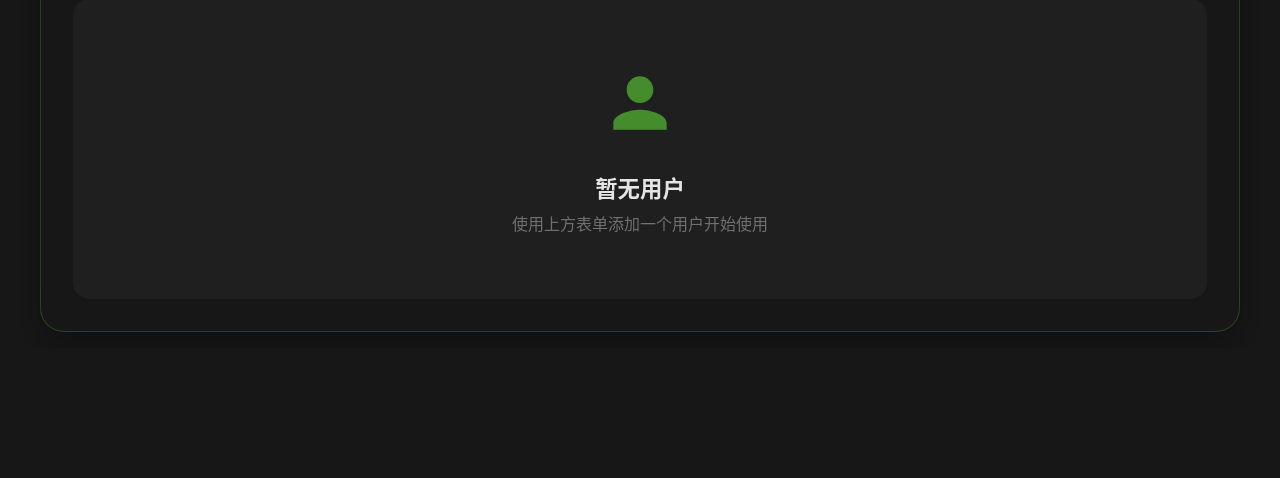
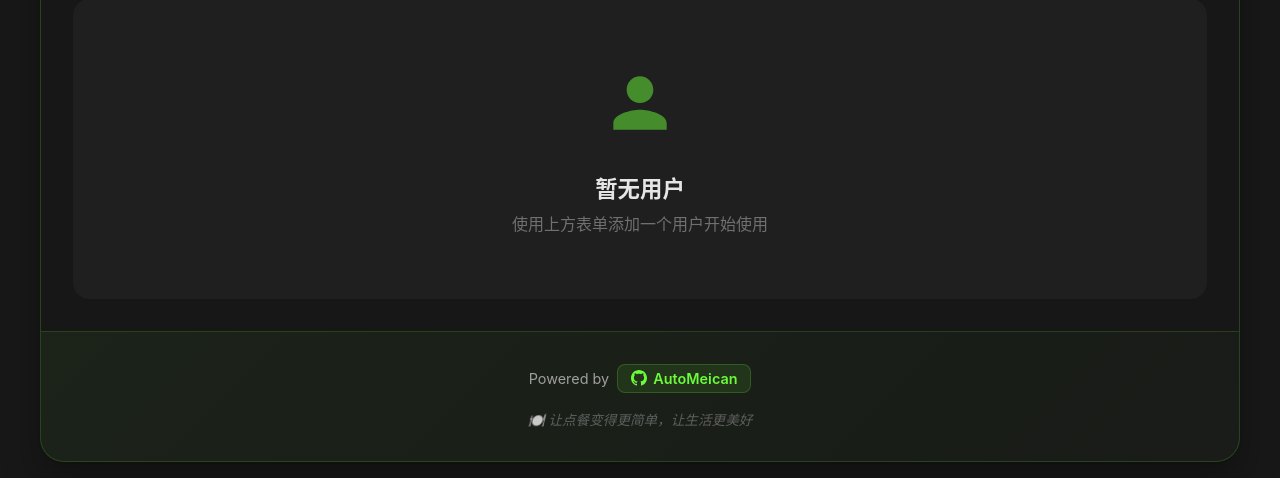
Before and after one commit to ZaneL1u/AutoMeican, a Django app: page / in a window 1280 px wide. Shown: the part 926-1404 px from the top of the page. Before the commit the page ends 1258 px from the top, so only its background shows below. Run offline with Django 5.2, Linux system fonts and the light colour scheme.

Commit message:
feat: 用户页面添加页脚样式和内容

```diff
--- a/meican/templates/users.html
+++ b/meican/templates/users.html
@@ -698,6 +698,83 @@
           transform: rotate(360deg);
         }
       }
+
+      /* 页脚样式 */
+      .footer {
+        background: linear-gradient(
+          135deg,
+          rgba(108, 250, 59, 0.05) 0%,
+          rgba(108, 250, 59, 0.02) 100%
+        );
+        border-top: 1px solid rgba(108, 250, 59, 0.15);
+        padding: 2rem;
+        text-align: center;
+        margin-top: auto;
+      }
+
+      .powered-by {
+        display: flex;
+        align-items: center;
+        justify-content: center;
+        gap: 0.5rem;
+        margin-bottom: 1rem;
+        font-size: 0.9rem;
+        color: #a0a0a0;
+      }
+
+      .automeican-link {
+        display: flex;
+        align-items: center;
+        gap: 0.4rem;
+        color: #6cfa3b;
+        text-decoration: none;
+        font-weight: 600;
+        transition: all 0.3s cubic-bezier(0.4, 0, 0.2, 1);
+        padding: 0.3rem 0.8rem;
+        border-radius: 8px;
+        background: rgba(108, 250, 59, 0.1);
+        border: 1px solid rgba(108, 250, 59, 0.2);
+      }
+
+      .automeican-link:hover {
+        color: #5ce830;
+        background: rgba(108, 250, 59, 0.15);
+        border-color: rgba(108, 250, 59, 0.3);
+        transform: translateY(-1px);
+        box-shadow: 0 4px 12px rgba(108, 250, 59, 0.2);
+      }
+
+      .github-icon {
+        width: 16px;
+        height: 16px;
+        transition: transform 0.3s ease;
+      }
+
+      .automeican-link:hover .github-icon {
+        transform: scale(1.1);
+      }
+
+      .footer-text {
+        font-size: 0.85rem;
+        color: #707070;
+        font-style: italic;
+        opacity: 0.8;
+      }
+
+      /* 响应式设计 */
+      @media (max-width: 768px) {
+        .footer {
+          padding: 1.5rem 1rem;
+        }
+
+        .powered-by {
+          font-size: 0.8rem;
+        }
+
+        .footer-text {
+          font-size: 0.75rem;
+        }
+      }
     </style>
     <script>
       // 倒计时功能
@@ -998,6 +1075,26 @@
           {% endif %}
         </div>
       </div>
+
+      <!-- Powered by AutoMeican 页脚 -->
+      <div class="footer">
+        <div class="powered-by">
+          <span>Powered by</span>
+          <a
+            href="https://github.com/ZaneL1u/AutoMeican"
+            target="_blank"
+            class="automeican-link"
+          >
+            <svg viewBox="0 0 24 24" fill="currentColor" class="github-icon">
+              <path
+                d="M12 0c-6.626 0-12 5.373-12 12 0 5.302 3.438 9.8 8.207 11.387.599.111.793-.261.793-.577v-2.234c-3.338.726-4.033-1.416-4.033-1.416-.546-1.387-1.333-1.756-1.333-1.756-1.089-.745.083-.729.083-.729 1.205.084 1.839 1.237 1.839 1.237 1.07 1.834 2.807 1.304 3.492.997.107-.775.418-1.305.762-1.604-2.665-.305-5.467-1.334-5.467-5.931 0-1.311.469-2.381 1.236-3.221-.124-.303-.535-1.524.117-3.176 0 0 1.008-.322 3.301 1.23.957-.266 1.983-.399 3.003-.404 1.02.005 2.047.138 3.006.404 2.291-1.552 3.297-1.23 3.297-1.23.653 1.653.242 2.874.118 3.176.77.84 1.235 1.911 1.235 3.221 0 4.609-2.807 5.624-5.479 5.921.43.372.823 1.102.823 2.222v3.293c0 .319.192.694.801.576 4.765-1.589 8.199-6.086 8.199-11.386 0-6.627-5.373-12-12-12z"
+              />
+            </svg>
+            AutoMeican
+          </a>
+        </div>
+        <div class="footer-text">🍽️ 让点餐变得更简单，让生活更美好</div>
+      </div>
     </div>
   </body>
 </html>
```
